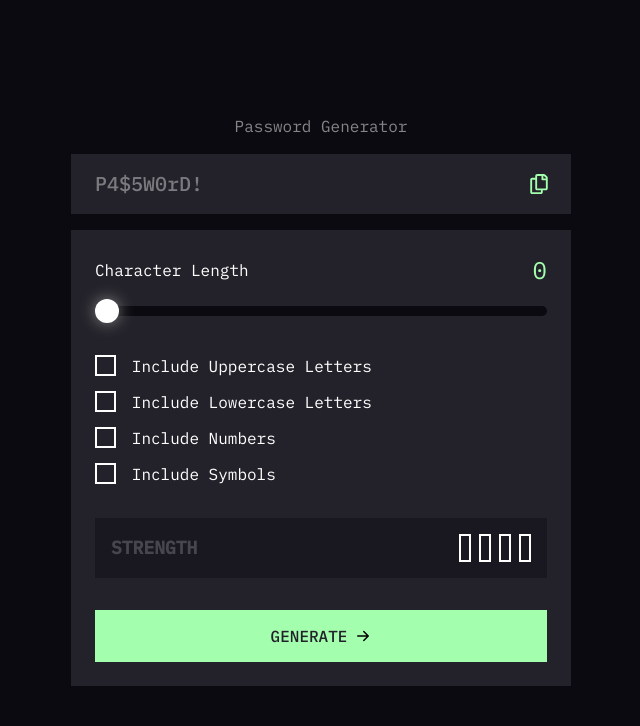
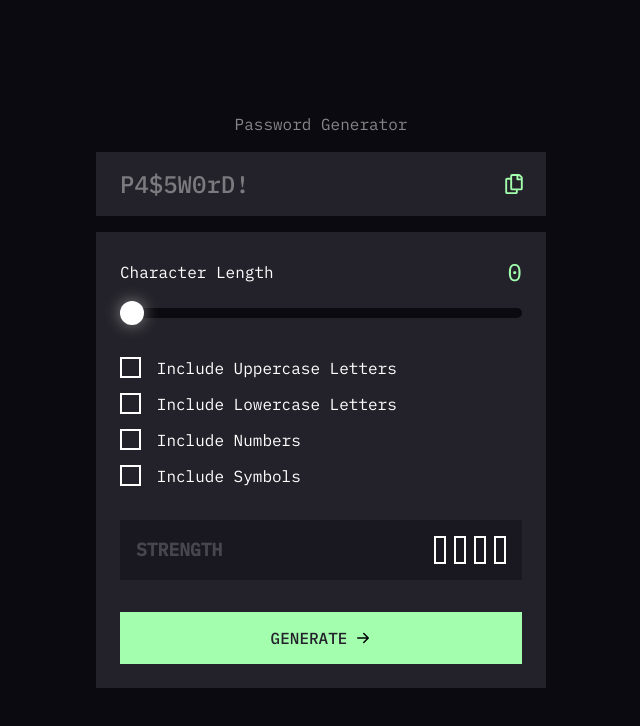
Before and after one commit to amirhazizi/password-generator-app, a React (Vite) app: page / in a window 1280 px wide. Shown: the top 726 px of the page, without its empty margins (319-959 px from the left). Built offline with nearby package versions, Linux system fonts and the light colour scheme.

Commit message:
update README.md

```diff
--- a/src/App.jsx
+++ b/src/App.jsx
@@ -1,6 +1,5 @@
 import { FaRegCopy } from "react-icons/fa"
-import { BsArrowRightShort } from "react-icons/bs"
-import React, { useState, useContext, useEffect } from "react"
+import React, { useState, useEffect } from "react"
 import Checkbox from "./components/Checkbox"
 const lowerCase = "abcdefghijklmnopqrstuvwxyz"
 const upperCase = "ABCDEFGHIJKLMNOPQRSTUVWXYZ"
@@ -89,7 +88,7 @@ function App() {
   useEffect(() => {
     const timeout = setTimeout(() => {
       setShowNotification(false)
-    }, 1200)
+    }, 1600)
     return () => clearTimeout(timeout)
   }, [isNotification])
   const { type: notificationType, text: notificationText } = isNotification
@@ -106,7 +105,7 @@ function App() {
         <div className='space-y-4 mx-auto my-20'>
           <h1 className=' opacity-50 text-center'>Password Generator</h1>
           <div className='flex justify-between bg-clBalticSea p-4 md:px-6'>
-            <h2 className={`text-xl font-medium ${password || "opacity-40"}`}>
+            <h2 className={`text-2xl font-medium ${password || "opacity-40"}`}>
               {password || "P4$5W0rD!"}
             </h2>
             <button onClick={() => addToClipboard()}>
--- a/src/components/Checkbox.jsx
+++ b/src/components/Checkbox.jsx
@@ -1,5 +1,4 @@
 import { useContext } from "react"
-import { AiFillCheckSquare } from "react-icons/ai"
 import { AppContext } from "../App"
 const Checkbox = ({ label, setCheck, template }) => {
   const { strengthHandler, strength } = useContext(AppContext)
--- a/src/css/input.css
+++ b/src/css/input.css
@@ -22,7 +22,7 @@ body {
 
 /* actual css */
 main>div {
-    width: min(90vw, 500px);
+    width: min(90vw, 450px);
 }
 
 /* slider */
@@ -100,7 +100,7 @@ main>div {
 }
 
 .notification {
-    transition: all 250ms ease-in-out;
+    transition: all 220ms ease-in-out;
 }
 
 .submit-btn:hover>svg {
--- a/src/css/styles.css
+++ b/src/css/styles.css
@@ -635,16 +635,16 @@ video {
   margin-bottom: calc(1rem * var(--tw-space-y-reverse));
 }
 
+.space-y-5 > :not([hidden]) ~ :not([hidden]) {
+  --tw-space-y-reverse: 0;
+  margin-top: calc(1.25rem * calc(1 - var(--tw-space-y-reverse)));
+  margin-bottom: calc(1.25rem * var(--tw-space-y-reverse));
+}
+
 .space-y-8 > :not([hidden]) ~ :not([hidden]) {
   --tw-space-y-reverse: 0;
   margin-top: calc(2rem * calc(1 - var(--tw-space-y-reverse)));
   margin-bottom: calc(2rem * var(--tw-space-y-reverse));
-}
-
-.space-y-5 > :not([hidden]) ~ :not([hidden]) {
-  --tw-space-y-reverse: 0;
-  margin-top: calc(1.25rem * calc(1 - var(--tw-space-y-reverse)));
-  margin-bottom: calc(1.25rem * var(--tw-space-y-reverse));
 }
 
 .rounded-lg {
@@ -740,11 +740,6 @@ video {
   line-height: 1.75rem;
 }
 
-.text-xl {
-  font-size: 1.25rem;
-  line-height: 1.75rem;
-}
-
 .font-bold {
   font-weight: 700;
 }
@@ -818,7 +813,7 @@ body {
 /* actual css */
 
 main>div {
-  width: min(90vw, 500px);
+  width: min(90vw, 450px);
 }
 
 /* slider */
@@ -894,7 +889,7 @@ main>div {
 }
 
 .notification {
-  transition: all 250ms ease-in-out;
+  transition: all 220ms ease-in-out;
 }
 
 .submit-btn:hover>svg {
```
Also changed, not shown: public/screencapture.png (added), 1 other file (tests, documents, lock files or other folders).
